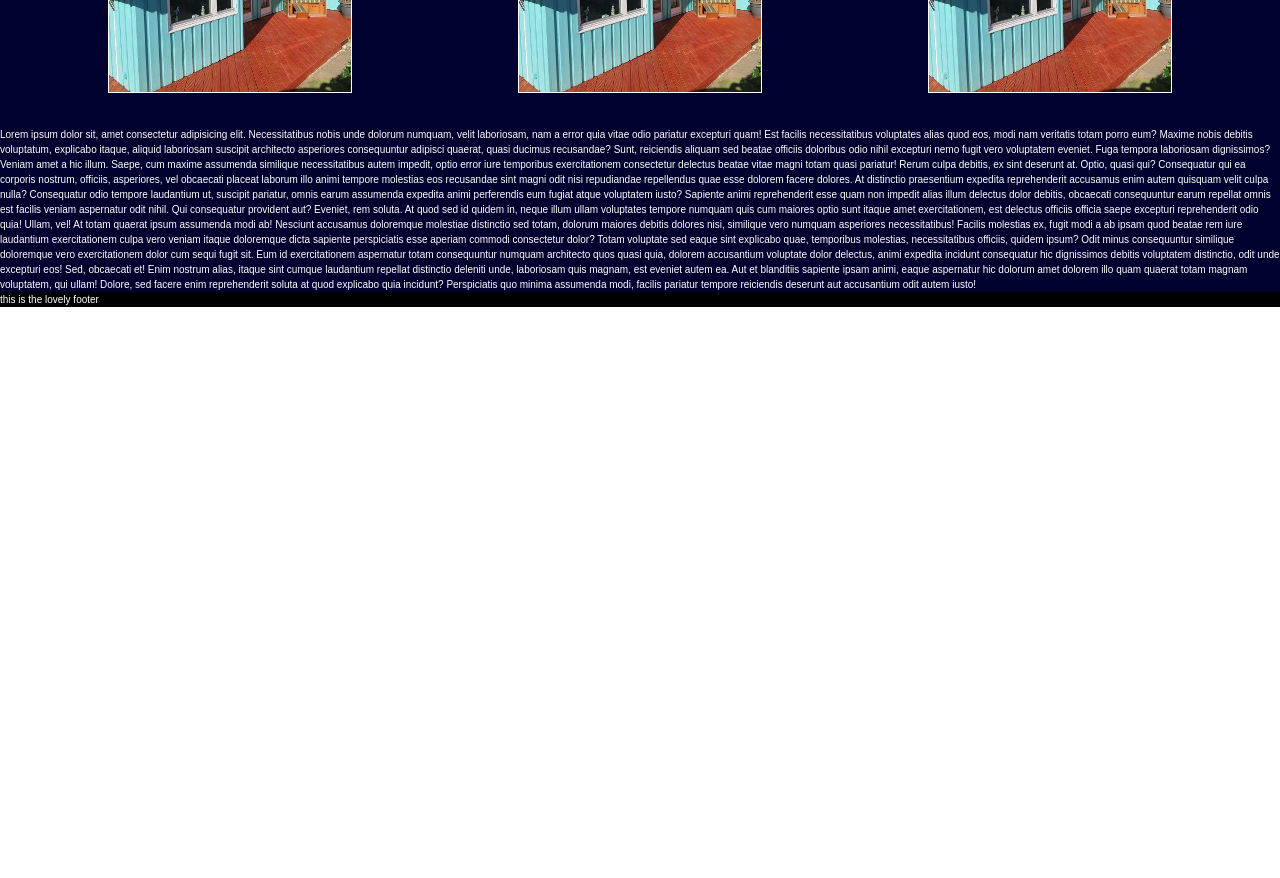
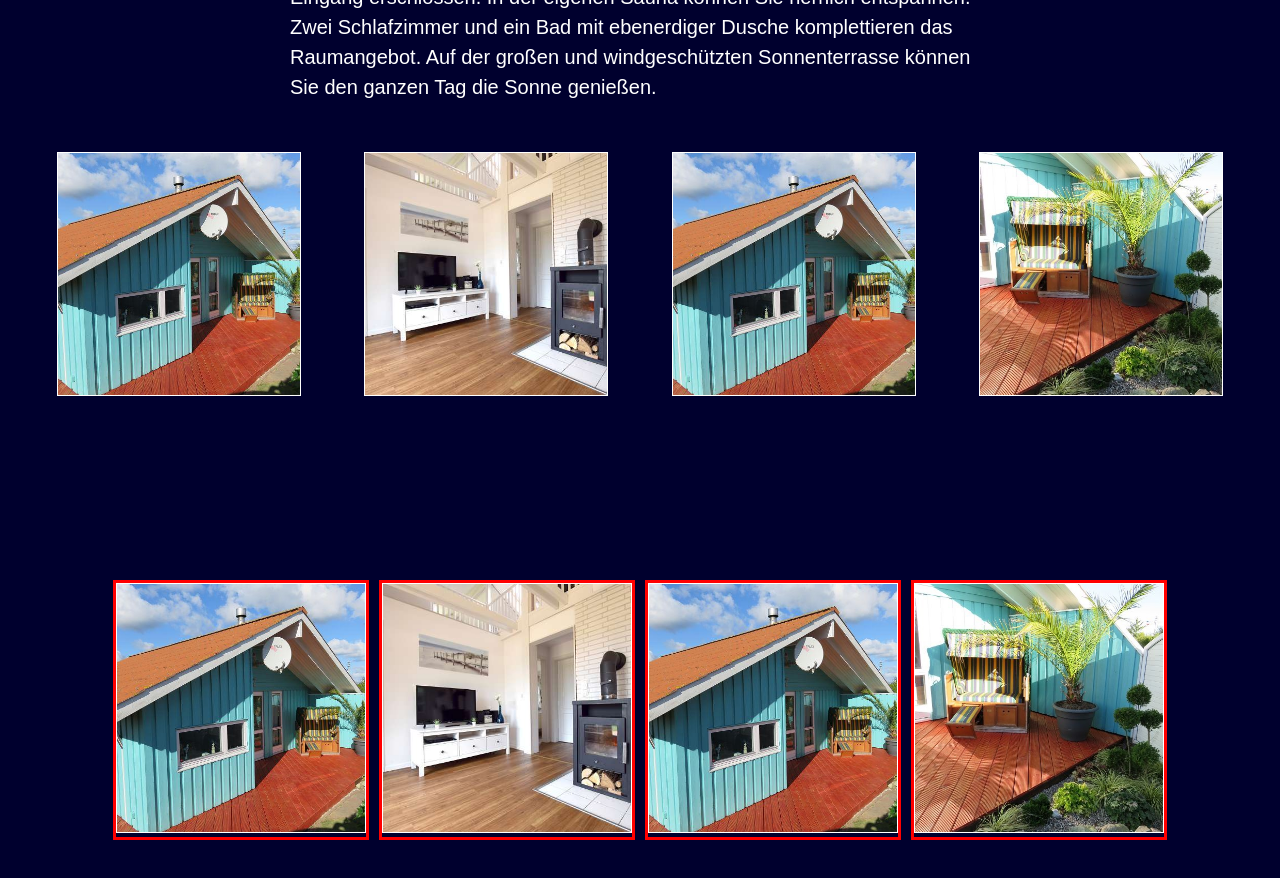
Before and after one commit to corinnaSPK/ferienhaus_vue, a Vue app in the folder ferienhaus/: page /house/bernstein in a window 1280 px wide. Shown: the part 1200-2078 px from the top of the page. Before the commit the page ends 1507 px from the top, so only its background shows below. Built offline with nearby package versions, Linux system fonts and the light colour scheme.

Commit message:
modal working

```diff
--- a/ferienhaus/src/components/Home/HeroHome.vue
+++ b/ferienhaus/src/components/Home/HeroHome.vue
@@ -76,8 +76,7 @@
 	padding: 2rem;
 	color: var(--cl-dark-accent-opa);
 	background-color: rgba(255, 255, 255, 0.8);
-	border-bottom: 1px solid var(--cl-dark-accent);
-	border-left: 1px solid var(--cl-dark-accent);
+	border: 1px solid white;
 }
 .hero__box_text h1 {
 	line-height: 1.2;
--- a/ferienhaus/src/components/Navigation.vue
+++ b/ferienhaus/src/components/Navigation.vue
@@ -104,6 +104,7 @@ const navigateToHouse = () => {
 	background-color: var(--cl-bg-nav);
 
 	justify-content: space-between;
+	border-bottom: 1px solid rgba(255, 255, 255, 0.4);
 }
 .nav > * {
 	margin-block: auto;
--- /dev/null
+++ b/ferienhaus/src/components/carousel/Carousel.vue
@@ -0,0 +1,168 @@
+<template>
+	<section>
+		<div class="gallery_wrapper">
+			<ul class="thumbnail flexwrap">
+				<li v-for="(img, index) in images" :key="img">
+					<button @click="openLightbox">
+						<img :src="`../src/assets/img/${img}`" alt="" :id="index" />
+						<!-- <img :src="`../src/assets/img/${images[0]}`" alt="" /> -->
+					</button>
+				</li>
+			</ul>
+
+			<div class="modal" v-show="modalOpen">
+				<button class="btn--close-modal" @click="closeLightbox">&times;</button>
+				<div class="current_image mcenter">
+					<!-- <img :src="`${currentImage}`" alt="" /> -->
+
+					<!-- Das mhier geht  -->
+					<img :src="`../src/assets/img/${images[currentImageIndex]}`" alt="" />
+					<div class="buttons_wrapper">
+						<button @click="prev">&larr;</button>
+						<button @click="next">&rarr;</button>
+					</div>
+				</div>
+			</div>
+			<div class="overlay" v-show="modalOpen"></div>
+		</div>
+	</section>
+</template>
+
+<script setup>
+import { nextTick, ref } from "vue";
+const { house } = defineProps(["house"]);
+// momentan loopen wir durch ein array mit einfachen strings ["abc", "def", "etc"]; wir müssern aber statt der e3infachen strings ein objekt loopen, das muss im code noch angepasst werden
+const images = house.imgintro;
+
+const modalOpen = ref(false);
+
+const currentImage = ref(null);
+const currentImageIndex = ref(null);
+const openLightbox = (e) => {
+	modalOpen.value = true;
+	console.log(e.target);
+	currentImage.value = e.target.src;
+	// console.log(currentImage.value);
+	currentImageIndex.value = e.target.id;
+	currentImageIndex.value = parseInt(currentImageIndex.value);
+	// console.log(currentImageIndex.value);
+};
+
+const closeLightbox = () => {
+	modalOpen.value = false;
+};
+
+const prev = () => {
+	if (currentImageIndex.value === 0) currentImageIndex.value = images.length;
+	else {
+		currentImageIndex.value = currentImageIndex.value - 1;
+	}
+};
+
+const next = () => {
+	if (currentImageIndex.value === images.length - 1) {
+		currentImageIndex.value = 0;
+	} else {
+		currentImageIndex.value = currentImageIndex.value + 1;
+	}
+};
+</script>
+
+<style lang="css" scoped>
+button {
+	cursor: pointer;
+}
+.gallery_wrapper {
+	position: relative;
+}
+
+.thumbnail button {
+	background-color: transparent;
+	border: none;
+}
+.thumbnail li {
+	flex: 0 1 clamp(100px, 20%, 300px);
+
+	border: 3px solid red;
+}
+.thumbnail img {
+	width: 100%;
+	aspect-ratio: 1;
+	object-fit: cover;
+}
+.modal {
+	position: fixed;
+	top: 50%;
+	left: 50%;
+	transform: translate(-50%, -50%);
+	width: 90vw;
+	height: 90vh;
+	background-color: var(--cl-light);
+	color: var(--cl-dark-accent);
+	padding: 5rem;
+	z-index: 1000;
+	overflow: hidden;
+}
+
+.overlay {
+	position: fixed;
+	top: 0;
+	left: 0;
+	width: 100%;
+	height: 100%;
+	backdrop-filter: blur(4px);
+	z-index: 100;
+}
+
+.btn--close-modal {
+	font-family: inherit;
+	color: inherit;
+	position: absolute;
+	top: 0.5rem;
+	right: 2rem;
+	font-size: 3rem;
+	border: none;
+	background: none;
+}
+
+.current_image {
+	width: 100%;
+	height: 100%;
+
+	display: grid;
+	align-items: center;
+	grid-template-areas: "stack";
+	overflow: hidden;
+}
+
+.current_image > * {
+	grid-area: stack;
+}
+
+.current_image > img {
+	max-height: 100%;
+	max-width: 100%;
+	object-fit: cover;
+	object-position: center;
+}
+
+.buttons_wrapper {
+	height: 50px;
+	display: flex;
+	align-items: center;
+	justify-content: space-between;
+}
+
+.buttons_wrapper button {
+	background-color: var(--cl-light-opa);
+	border-radius: 50%;
+	border: none;
+	width: 3rem;
+	aspect-ratio: 1;
+	margin-inline: 1rem;
+}
+.buttons_wrapper button:hover,
+.buttons_wrapper button:focus {
+	background-color: var(--cl-light);
+}
+</style>
--- a/ferienhaus/src/data/houses.json
+++ b/ferienhaus/src/data/houses.json
@@ -6,36 +6,40 @@
     "plz": 213243,"ort":"Schönhagen",
     "groeße":23, "sz":1, "pers":4,
     "imgmain":"k-profilfoto-kuestentraum_640_0.jpg",
-    "imgintro":["k-img-0169_640_0.jpg", "k-img-0169_640_0.jpg", "k-img-0169_640_0.jpg"],
+    "imgintro":["k-img-0169_640_0.jpg", "kamin_mg_quer.jpg", "k-img-0169_640_0.jpg", "strandkorb_hoch.jpg"],
     "copyshort":" stets ihren individuellen Charme. Die Häuser werden von uns laufend modernisiert und renoviert. Auch Ihre vierbeinigen Freun", "copy_long":"Das Ferienhaus liegt nur ca. 500m Fußweg entfernt vom feinen Sandstrand. Erfreuen Sie sich am harmonischen Zusammenspiel der hellen, freundlichen in dänischem Stil gestalteten Fassade und dem komplett eingezäunten großen Garten mit Weitblick über Felder und Wiesen. Das Herzstück des Hauses, ein großer Wohnraum mit bodentiefen Fenstern und offenem Dachgiebel, Kaminofen, Essplatz und Küchenzeile wird durch einen Flur direkt vom Eingang erschlossen. In der eigenen Sauna können Sie herrlich entspannen. Zwei Schlafzimmer und ein Bad mit ebenerdiger Dusche komplettieren das Raumangebot. Auf der großen und windgeschützten Sonnenterrasse können Sie den ganzen Tag die Sonne genießen.",
     "copylong":"Das Ferienhaus liegt nur ca. 500m Fußweg entfernt vom feinen Sandstrand. Erfreuen Sie sich am harmonischen Zusammenspiel der hellen, freundlichen in dänischem Stil gestalteten Fassade und dem komplett eingezäunten großen Garten mit Weitblick über Felder und Wiesen. Das Herzstück des Hauses, ein großer Wohnraum mit bodentiefen Fenstern und offenem Dachgiebel, Kaminofen, Essplatz und Küchenzeile wird durch einen Flur direkt vom Eingang erschlossen. In der eigenen Sauna können Sie herrlich entspannen. Zwei Schlafzimmer und ein Bad mit ebenerdiger Dusche komplettieren das Raumangebot. Auf der großen und windgeschützten Sonnenterrasse können Sie den ganzen Tag die Sonne genießen."},
+
+
     {"id":2, "name":"Möwenkoje",
     "path": "moewe",
     "street": "Günter-Remien-Ring", "nr":12 ,
     "plz": 213243,"ort":"Schönhagen",
     "groeße":23, "sz":1, "pers":4,
     "imgmain":"bs-die-finische-fasssauna.jpg",
-    "imgintro":["k-img-0169_640_0.jpg", "k-img-0169_640_0.jpg", "k-img-0169_640_0.jpg"],
+    "imgintro":["k-img-0169_640_0.jpg", "kamin_mg_quer.jpg", "k-img-0169_640_0.jpg", "strandkorb_hoch.jpg"],
+"copyshort":" stets ihren individuellen Charme. Die Häuser werden von uns laufend modernisiert und renoviert. Auch Ihre vierbeinigen Freun", "copy_long":"Das Ferienhaus liegt nur ca. 500m Fußweg entfernt vom feinen Sandstrand. Erfreuen Sie sich am harmonischen Zusammenspiel der hellen, freundlichen in dänischem Stil gestalteten Fassade und dem komplett eingezäunten großen Garten mit Weitblick über Felder und Wiesen. Das Herzstück des Hauses, ein großer Wohnraum mit bodentiefen Fenstern und offenem Dachgiebel, Kaminofen, Essplatz und Küchenzeile wird durch einen Flur direkt vom Eingang erschlossen. In der eigenen Sauna können Sie herrlich entspannen. Zwei Schlafzimmer und ein Bad mit ebenerdiger Dusche komplettieren das Raumangebot. Auf der großen und windgeschützten Sonnenterrasse können Sie den ganzen Tag die Sonne genießen.",
+    "copylong": "Das Ferienhaus liegt nur ca. 500m Fußweg entfernt vom feinen Sandstrand. Erfreuen Sie sich am harmonischen Zusammenspiel der hellen, freundlichen in dänischem Stil gestalteten Fassade und dem komplett eingezäunten großen Garten mit Weitblick über Felder und Wiesen. Das Herzstück des Hauses, ein großer Wohnraum mit bodentiefen Fenstern und offenem Dachgiebel, Kaminofen, Essplatz und Küchenzeile wird durch einen Flur direkt vom Eingang erschlossen. In der eigenen Sauna können Sie herrlich entspannen. Zwei Schlafzimmer und ein Bad mit ebenerdiger Dusche komplettieren das Raumangebot. Auf der großen und windgeschützten Sonnenterrasse können Sie den ganzen Tag die Sonne genießen."},
 
-    "copyshort":" stets ihren individuellen Charme. Die Häuser werden von uns laufend modernisiert und renoviert. Auch Ihre vierbeinigen Freun", "copy_long":"Das Ferienhaus liegt nur ca. 500m Fußweg entfernt vom feinen Sandstrand. Erfreuen Sie sich am harmonischen Zusammenspiel der hellen, freundlichen in dänischem Stil gestalteten Fassade und dem komplett eingezäunten großen Garten mit Weitblick über Felder und Wiesen. Das Herzstück des Hauses, ein großer Wohnraum mit bodentiefen Fenstern und offenem Dachgiebel, Kaminofen, Essplatz und Küchenzeile wird durch einen Flur direkt vom Eingang erschlossen. In der eigenen Sauna können Sie herrlich entspannen. Zwei Schlafzimmer und ein Bad mit ebenerdiger Dusche komplettieren das Raumangebot. Auf der großen und windgeschützten Sonnenterrasse können Sie den ganzen Tag die Sonne genießen.",
-    "copylong": "Das Ferienhaus liegt nur ca. 500m Fußweg entfernt vom feinen Sandstrand. Erfreuen Sie sich am harmonischen Zusammenspiel der hellen, freundlichen in dänischem Stil gestalteten Fassade und dem komplett eingezäunten großen Garten mit Weitblick über Felder und Wiesen. Das Herzstück des Hauses, ein großer Wohnraum mit bodentiefen Fenstern und offenem Dachgiebel, Kaminofen, Essplatz und Küchenzeile wird durch einen Flur direkt vom Eingang erschlossen. In der eigenen Sauna können Sie herrlich entspannen. Zwei Schlafzimmer und ein Bad mit ebenerdiger Dusche komplettieren das Raumangebot. Auf der großen und windgeschützten Sonnenterrasse können Sie den ganzen Tag die Sonne genießen."},
+
     {"id":3, "name":"Küstentraum",
     "path": "bernstein",
     "street": "Günter-Remien-Ring", "nr":12 ,
     "plz": 213243,"ort":"Schönhagen",
     "groeße":23, "sz":1, "pers":4,
     "imgmain":"k-profilfoto-kuestentraum_640_0.jpg",
-    "imgintro":["k-img-0169_640_0.jpg", "k-img-0169_640_0.jpg", "k-img-0169_640_0.jpg"],
+    "imgintro":["k-img-0169_640_0.jpg", "kamin_mg_quer.jpg", "k-img-0169_640_0.jpg", "strandkorb_hoch.jpg"],
+"copyshort":" stets ihren individuellen Charme. Die Häuser werden von uns laufend modernisiert und renoviert. Auch Ihre vierbeinigen Freun", "copy_long":"Das Ferienhaus liegt nur ca. 500m Fußweg entfernt vom feinen Sandstrand. Erfreuen Sie sich am harmonischen Zusammenspiel der hellen, freundlichen in dänischem Stil gestalteten Fassade und dem komplett eingezäunten großen Garten mit Weitblick über Felder und Wiesen. Das Herzstück des Hauses, ein großer Wohnraum mit bodentiefen Fenstern und offenem Dachgiebel, Kaminofen, Essplatz und Küchenzeile wird durch einen Flur direkt vom Eingang erschlossen. In der eigenen Sauna können Sie herrlich entspannen. Zwei Schlafzimmer und ein Bad mit ebenerdiger Dusche komplettieren das Raumangebot. Auf der großen und windgeschützten Sonnenterrasse können Sie den ganzen Tag die Sonne genießen.",
+    "copylong": "Das Ferienhaus liegt nur ca. 500m Fußweg entfernt vom feinen Sandstrand. Erfreuen Sie sich am harmonischen Zusammenspiel der hellen, freundlichen in dänischem Stil gestalteten Fassade und dem komplett eingezäunten großen Garten mit Weitblick über Felder und Wiesen. Das Herzstück des Hauses, ein großer Wohnraum mit bodentiefen Fenstern und offenem Dachgiebel, Kaminofen, Essplatz und Küchenzeile wird durch einen Flur direkt vom Eingang erschlossen. In der eigenen Sauna können Sie herrlich entspannen. Zwei Schlafzimmer und ein Bad mit ebenerdiger Dusche komplettieren das Raumangebot. Auf der großen und windgeschützten Sonnenterrasse können Sie den ganzen Tag die Sonne genießen."},
 
-    "copyshort":" stets ihren individuellen Charme. Die Häuser werden von uns laufend modernisiert und renoviert. Auch Ihre vierbeinigen Freun", "copy_long":"Das Ferienhaus liegt nur ca. 500m Fußweg entfernt vom feinen Sandstrand. Erfreuen Sie sich am harmonischen Zusammenspiel der hellen, freundlichen in dänischem Stil gestalteten Fassade und dem komplett eingezäunten großen Garten mit Weitblick über Felder und Wiesen. Das Herzstück des Hauses, ein großer Wohnraum mit bodentiefen Fenstern und offenem Dachgiebel, Kaminofen, Essplatz und Küchenzeile wird durch einen Flur direkt vom Eingang erschlossen. In der eigenen Sauna können Sie herrlich entspannen. Zwei Schlafzimmer und ein Bad mit ebenerdiger Dusche komplettieren das Raumangebot. Auf der großen und windgeschützten Sonnenterrasse können Sie den ganzen Tag die Sonne genießen.",
-    "copylong": "Das Ferienhaus liegt nur ca. 500m Fußweg entfernt vom feinen Sandstrand. Erfreuen Sie sich am harmonischen Zusammenspiel der hellen, freundlichen in dänischem Stil gestalteten Fassade und dem komplett eingezäunten großen Garten mit Weitblick über Felder und Wiesen. Das Herzstück des Hauses, ein großer Wohnraum mit bodentiefen Fenstern und offenem Dachgiebel, Kaminofen, Essplatz und Küchenzeile wird durch einen Flur direkt vom Eingang erschlossen. In der eigenen Sauna können Sie herrlich entspannen. Zwei Schlafzimmer und ein Bad mit ebenerdiger Dusche komplettieren das Raumangebot. Auf der großen und windgeschützten Sonnenterrasse können Sie den ganzen Tag die Sonne genießen."},
+
     {"id":4, "name":"Strandglück",
     "path": "moewe",
     "street": "Günter-Remien-Ring", "nr":12 ,
     "plz": 213243,"ort":"Schönhagen",
     "groeße":23, "sz":1, "pers":4,
     "imgmain":"bs-die-finische-fasssauna.jpg",
-    "imgintro":["k-img-0169_640_0.jpg", "k-img-0169_640_0.jpg", "k-img-0169_640_0.jpg"],
+    "imgintro":["k-img-0169_640_0.jpg", "kamin_mg_quer.jpg", "k-img-0169_640_0.jpg", "strandkorb_hoch.jpg"],
 
     "copyshort":" stets ihren individuellen Charme. Die Häuser werden von uns laufend modernisiert und renoviert. Auch Ihre vierbeinigen Freun", "copy_long":"Das Ferienhaus liegt nur ca. 500m Fußweg entfernt vom feinen Sandstrand. Erfreuen Sie sich am harmonischen Zusammenspiel der hellen, freundlichen in dänischem Stil gestalteten Fassade und dem komplett eingezäunten großen Garten mit Weitblick über Felder und Wiesen. Das Herzstück des Hauses, ein großer Wohnraum mit bodentiefen Fenstern und offenem Dachgiebel, Kaminofen, Essplatz und Küchenzeile wird durch einen Flur direkt vom Eingang erschlossen. In der eigenen Sauna können Sie herrlich entspannen. Zwei Schlafzimmer und ein Bad mit ebenerdiger Dusche komplettieren das Raumangebot. Auf der großen und windgeschützten Sonnenterrasse können Sie den ganzen Tag die Sonne genießen.",
     "copylong": "Das Ferienhaus liegt nur ca. 500m Fußweg entfernt vom feinen Sandstrand. Erfreuen Sie sich am harmonischen Zusammenspiel der hellen, freundlichen in dänischem Stil gestalteten Fassade und dem komplett eingezäunten großen Garten mit Weitblick über Felder und Wiesen. Das Herzstück des Hauses, ein großer Wohnraum mit bodentiefen Fenstern und offenem Dachgiebel, Kaminofen, Essplatz und Küchenzeile wird durch einen Flur direkt vom Eingang erschlossen. In der eigenen Sauna können Sie herrlich entspannen. Zwei Schlafzimmer und ein Bad mit ebenerdiger Dusche komplettieren das Raumangebot. Auf der großen und windgeschützten Sonnenterrasse können Sie den ganzen Tag die Sonne genießen."}]
--- a/ferienhaus/src/views/HousesView.vue
+++ b/ferienhaus/src/views/HousesView.vue
@@ -1,60 +1,22 @@
 <template>
+	<div>
 		<HeroHouse :house="house"></HeroHouse>
 		<HeroIntro :house="house"></HeroIntro>
+		<Carousel :house="house"></Carousel>
+	</div>
 	<!-- <ul class="p-3">
 			<li>gallery</li>
 			<li>ausstattung</li>
 			<li>testi</li>
 			<li>verfügbarkeit</li>
 	</ul> -->
-	<p>
-		Lorem ipsum dolor sit, amet consectetur adipisicing elit. Necessitatibus
-		nobis unde dolorum numquam, velit laboriosam, nam a error quia vitae odio
-		pariatur excepturi quam! Est facilis necessitatibus voluptates alias quod
-		eos, modi nam veritatis totam porro eum? Maxime nobis debitis voluptatum,
-		explicabo itaque, aliquid laboriosam suscipit architecto asperiores
-		consequuntur adipisci quaerat, quasi ducimus recusandae? Sunt, reiciendis
-		aliquam sed beatae officiis doloribus odio nihil excepturi nemo fugit vero
-		voluptatem eveniet. Fuga tempora laboriosam dignissimos? Veniam amet a hic
-		illum. Saepe, cum maxime assumenda similique necessitatibus autem impedit,
-		optio error iure temporibus exercitationem consectetur delectus beatae vitae
-		magni totam quasi pariatur! Rerum culpa debitis, ex sint deserunt at. Optio,
-		quasi qui? Consequatur qui ea corporis nostrum, officiis, asperiores, vel
-		obcaecati placeat laborum illo animi tempore molestias eos recusandae sint
-		magni odit nisi repudiandae repellendus quae esse dolorem facere dolores. At
-		distinctio praesentium expedita reprehenderit accusamus enim autem quisquam
-		velit culpa nulla? Consequatur odio tempore laudantium ut, suscipit
-		pariatur, omnis earum assumenda expedita animi perferendis eum fugiat atque
-		voluptatem iusto? Sapiente animi reprehenderit esse quam non impedit alias
-		illum delectus dolor debitis, obcaecati consequuntur earum repellat omnis
-		est facilis veniam aspernatur odit nihil. Qui consequatur provident aut?
-		Eveniet, rem soluta. At quod sed id quidem in, neque illum ullam voluptates
-		tempore numquam quis cum maiores optio sunt itaque amet exercitationem, est
-		delectus officiis officia saepe excepturi reprehenderit odio quia! Ullam,
-		vel! At totam quaerat ipsum assumenda modi ab! Nesciunt accusamus doloremque
-		molestiae distinctio sed totam, dolorum maiores debitis dolores nisi,
-		similique vero numquam asperiores necessitatibus! Facilis molestias ex,
-		fugit modi a ab ipsam quod beatae rem iure laudantium exercitationem culpa
-		vero veniam itaque doloremque dicta sapiente perspiciatis esse aperiam
-		commodi consectetur dolor? Totam voluptate sed eaque sint explicabo quae,
-		temporibus molestias, necessitatibus officiis, quidem ipsum? Odit minus
-		consequuntur similique doloremque vero exercitationem dolor cum sequi fugit
-		sit. Eum id exercitationem aspernatur totam consequuntur numquam architecto
-		quos quasi quia, dolorem accusantium voluptate dolor delectus, animi
-		expedita incidunt consequatur hic dignissimos debitis voluptatem distinctio,
-		odit unde excepturi eos! Sed, obcaecati et! Enim nostrum alias, itaque sint
-		cumque laudantium repellat distinctio deleniti unde, laboriosam quis magnam,
-		est eveniet autem ea. Aut et blanditiis sapiente ipsam animi, eaque
-		aspernatur hic dolorum amet dolorem illo quam quaerat totam magnam
-		voluptatem, qui ullam! Dolore, sed facere enim reprehenderit soluta at quod
-		explicabo quia incidunt? Perspiciatis quo minima assumenda modi, facilis
-		pariatur tempore reiciendis deserunt aut accusantium odit autem iusto!
-	</p>
+	<!-- <Carousel></Carousel> -->
 </template>
 
 <script setup>
 import HeroHouse from "../components/Houses/HeroHouse.vue";
 import HeroIntro from "../components/Houses/HeroIntro.vue";
+import Carousel from "../components/carousel/Carousel.vue";
 
 import { ref } from "vue";
 import { useRoute } from "vue-router";
@@ -65,13 +27,6 @@ const houses = ref(housesData);
 const housePath = ref(route.params.path);
 
 const house = houses.value.find((house) => house.path === housePath.value);
-console.log(house.name);
-// console.log(houses.value.find((house) => house.path === housePath.value));
-/* console.log(houses.value);
-console.log(housePath.value);
-
-console.log(house.value);
- */
 </script>
 
 <style lang="css" scoped>
```
Also changed, not shown: ferienhaus/src/components/Home/HousesWrapperHome.vue (+1 -7 lines). Lines whose indentation alone changed are shown as unchanged.
